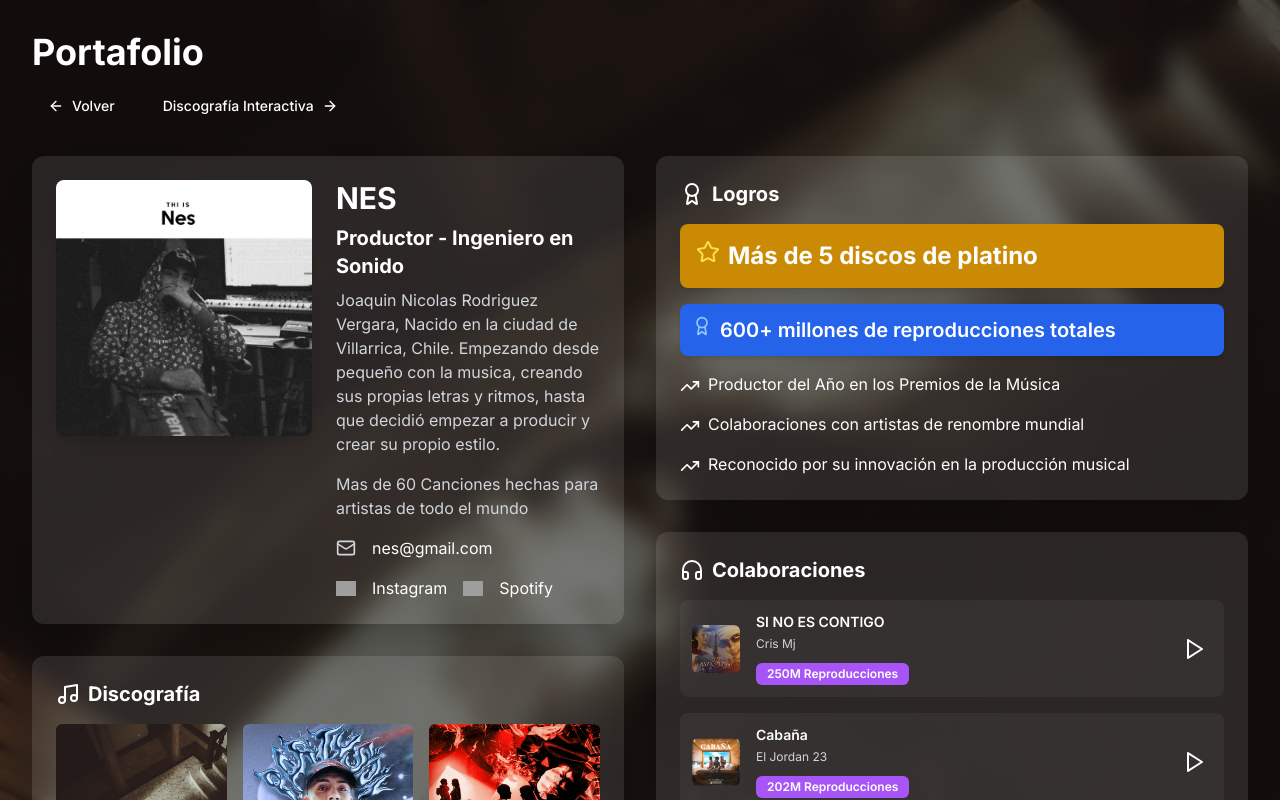
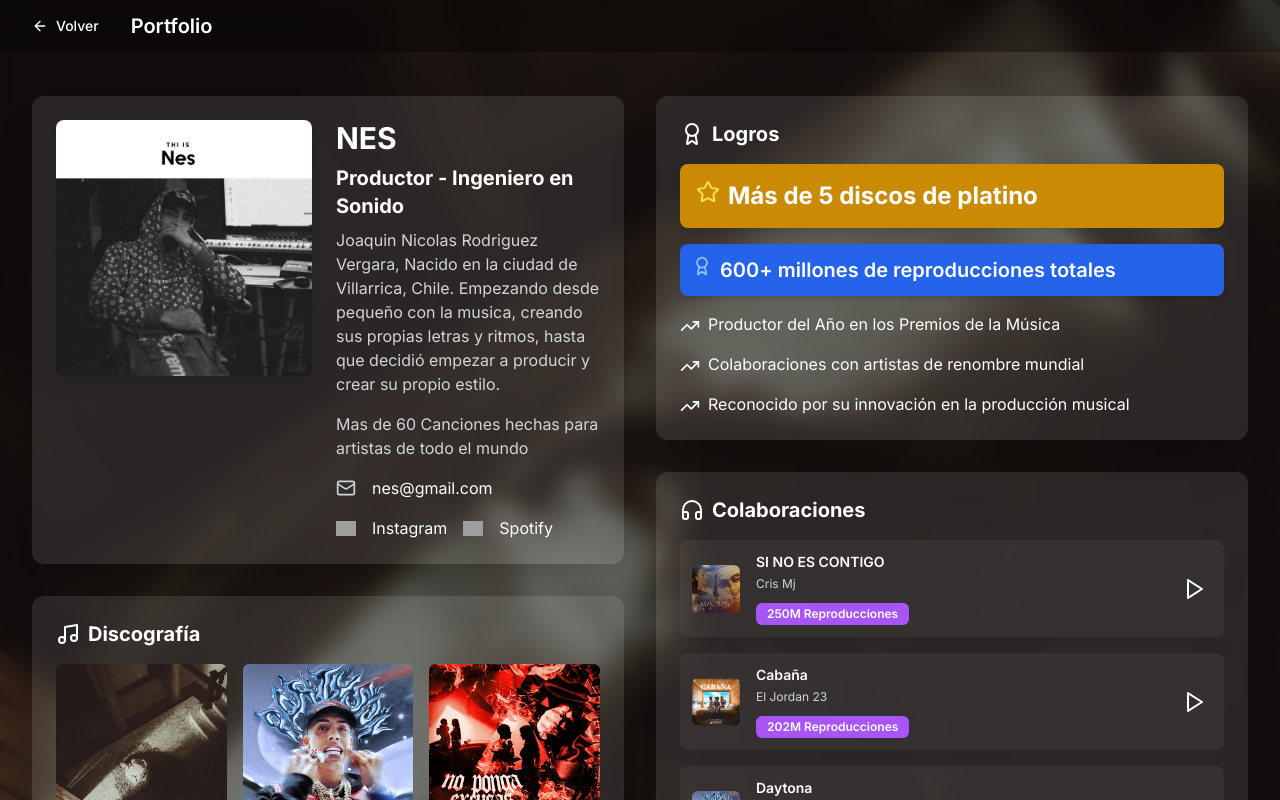
Before and after one commit to Nipicoco/NesProd, a Next.js app: page / in a window 1280 px wide. Both pictures are taken after a click on the button "Portafolio". Built offline with nearby package versions, Linux system fonts and the light colour scheme; grey boxes are pictures that could not be loaded.

Commit message:
latest changes with new navbar

```diff
--- /dev/null
+++ b/src/app/contexts/NavigationContext.tsx
@@ -0,0 +1,31 @@
+'use client'
+
+import React, { createContext, useContext, useState } from 'react'
+
+type NavigationContextType = {
+  currentPath: string[]
+  setCurrentPath: (path: string[]) => void
+  onBack?: () => void
+  setOnBack: (callback: (() => void) | undefined) => void
+}
+
+const NavigationContext = createContext<NavigationContextType | undefined>(undefined)
+
+export const useNavigation = () => {
+  const context = useContext(NavigationContext)
+  if (!context) {
+    throw new Error('useNavigation must be used within NavigationProvider')
+  }
+  return context
+}
+
+export const NavigationProvider: React.FC<{ children: React.ReactNode }> = ({ children }) => {
+  const [currentPath, setCurrentPath] = useState<string[]>(['Home'])
+  const [onBack, setOnBack] = useState<(() => void) | undefined>(undefined)
+
+  return (
+    <NavigationContext.Provider value={{ currentPath, setCurrentPath, onBack, setOnBack }}>
+      {children}
+    </NavigationContext.Provider>
+  )
+}
--- a/src/app/layout.tsx
+++ b/src/app/layout.tsx
@@ -2,6 +2,7 @@ import type { Metadata } from "next"
 import { Inter } from "next/font/google"
 import "./globals.css"
 import { Toaster } from "@/components/ui/toaster"
+import { MusicPlayerProvider } from './contexts/MusicPlayerContext'
 
 const inter = Inter({ subsets: ["latin"] })
 
@@ -18,9 +19,10 @@ export default function RootLayout({
   return (
     <html lang="en" suppressHydrationWarning>
       <body className={inter.className}>
-
+        <MusicPlayerProvider>
           {children}
           <Toaster />
+        </MusicPlayerProvider>
       </body>
     </html>
   )
--- a/src/app/page.tsx
+++ b/src/app/page.tsx
@@ -10,6 +10,7 @@ import MusicGallery from '@/components/MusicGallery'
 import AlbumDetail from '@/components/SongDetail'
 import ContactForm from '@/components/ContactForm'
 import { Album, Song, topAlbums, topSongs } from '@/app/data/musicData'
+import NavigationBar from '@/components/NavigationBar'
 
 export default function Home() {
   const [currentScreen, setCurrentScreen] = useState('landing')
@@ -58,6 +59,17 @@ export default function Home() {
   return (
     <MusicPlayerProvider>
       <main className="min-h-screen bg-black">
+        {currentScreen !== 'landing' && (
+          <NavigationBar
+            onBack={goBack}
+            title={
+              currentScreen === 'portfolio' ? 'Portfolio' :
+              currentScreen === 'gallery' ? 'Albums' :
+              currentScreen === 'musicGallery' ? selectedAlbum?.title || 'Album' :
+              currentScreen === 'album' ? selectedSong?.title || 'Song' : 'Home'
+            }
+          />
+        )}
         <div>
           <AnimatePresence mode="wait">
             {currentScreen === 'landing' && (
--- a/src/components/AlbumGallery.tsx
+++ b/src/components/AlbumGallery.tsx
@@ -16,27 +16,12 @@ export default function AlbumGallery({ onAlbumClick, onBack }: AlbumGalleryProps
   const [hoveredAlbum, setHoveredAlbum] = useState<string | null>(null)
 
   return (
+    <>
       <div className="min-h-screen bg-[url('/quelede.jpg')] bg-cover bg-center bg-fixed">
         <div className="fixed inset-0 backdrop-blur-md bg-black/50 overflow-hidden">
-        <div className="absolute inset-0 overflow-y-auto">
+          <div className="h-16" />
+          <div className="absolute inset-0 top-16 overflow-y-auto">
             <div className="min-h-screen flex flex-col p-8">
-            <motion.div
-              initial={{ opacity: 0, y: -20 }}
-              animate={{ opacity: 1, y: 0 }}
-              transition={{ duration: 0.5 }}
-            >
-              <Button onClick={onBack} variant="link" className="text-white mb-4 hover:text-gray-300 transition-colors">
-                <ArrowLeft className="mr-2 h-4 w-4" /> Volver
-              </Button>
-            </motion.div>
-            <motion.h1
-              className="text-4xl font-bold text-white mb-8"
-              initial={{ opacity: 0, y: -20 }}
-              animate={{ opacity: 1, y: 0 }}
-              transition={{ duration: 0.5, delay: 0.2 }}
-            >
-              🎵 Albumes 🎵
-            </motion.h1>
               <div className="grid grid-cols-1 sm:grid-cols-2 md:grid-cols-3 lg:grid-cols-4 gap-8">
                 <AnimatePresence>
                   {albums.map((album, index) => (
@@ -83,5 +68,6 @@ export default function AlbumGallery({ onAlbumClick, onBack }: AlbumGalleryProps
           </div>
         </div>
       </div>
+    </>
   )
 }
--- a/src/components/LandingScreen.tsx
+++ b/src/components/LandingScreen.tsx
@@ -16,8 +16,13 @@ export default function LandingScreen({ onContinue, onContact, onPortfolio }: La
   const audioRef = useRef<HTMLAudioElement | null>(null)
 
   useEffect(() => {
-    setIsLoaded(true)
+    const timer = setTimeout(() => {
+      setIsLoaded(true)
+    }, 100)
+
     audioRef.current = new Audio('/tag.mp3')
+
+    return () => clearTimeout(timer)
   }, [])
 
   const containerVariants: Variants = {
--- a/src/components/MusicGallery.tsx
+++ b/src/components/MusicGallery.tsx
@@ -33,17 +33,9 @@ export default function MusicGallery({ album, onSongClick, onBack }: MusicGaller
   return (
     <div className="min-h-screen bg-[url('/quelede.jpg')] bg-cover bg-center bg-fixed">
       <div className="fixed inset-0 backdrop-blur-md bg-black/50 overflow-hidden">
-        <div className="absolute inset-0 overflow-y-auto">
+        <div className="h-16" />
+        <div className="absolute inset-0 top-16 overflow-y-auto">
           <div className="min-h-screen flex flex-col p-8">
-            <motion.div
-              initial={{ opacity: 0, y: -20 }}
-              animate={{ opacity: 1, y: 0 }}
-              transition={{ duration: 0.5 }}
-            >
-              <Button onClick={onBack} variant="link" className="text-white mb-4">
-                <ArrowLeft className="mr-2 h-4 w-4" /> Volver
-              </Button>
-            </motion.div>
 
             <AnimatePresence>
               {showStats && (
--- /dev/null
+++ b/src/components/NavigationBar.tsx
@@ -0,0 +1,90 @@
+'use client'
+
+import { motion } from 'framer-motion'
+import { Button } from "@/components/ui/button"
+import { ArrowLeft, Play, Pause, SkipBack, SkipForward } from "lucide-react"
+import { useMusicPlayer } from '@/app/contexts/MusicPlayerContext'
+import VolumeControl from './VolumeControl'
+
+interface NavigationBarProps {
+  onBack?: () => void
+  title: string
+}
+
+export default function NavigationBar({ onBack, title }: NavigationBarProps) {
+  const {
+    currentSong,
+    isPlaying,
+    play,
+    pause,
+    next,
+    previous
+  } = useMusicPlayer()
+
+  return (
+    <motion.div
+      initial={{ opacity: 0, y: -20 }}
+      animate={{ opacity: 1, y: 0 }}
+      className="fixed top-0 left-0 right-0 z-50 bg-black/30 backdrop-blur-md"
+    >
+      <div className="max-w-7xl mx-auto px-4 py-2">
+        <div className="flex items-center justify-between">
+          {/* Left side - Back button and title */}
+          <div className="flex items-center space-x-4">
+            {onBack && (
+              <Button
+                onClick={onBack}
+                variant="link"
+                className="text-white hover:text-gray-300"
+              >
+                <ArrowLeft className="h-4 w-4 mr-2" />
+                Volver
+              </Button>
+            )}
+            <h1 className="text-white text-xl font-semibold">{title}</h1>
+          </div>
+          {/* Right side - Music player */}
+          {currentSong && (
+            <div className="flex items-center space-x-4">
+              <div className="hidden md:block">
+                <p className="text-sm text-white">{currentSong.title}</p>
+                <p className="text-xs text-gray-400">{currentSong.artist}</p>
+              </div>
+              <div className="flex items-center space-x-2">
+                <Button
+                  variant="ghost"
+                  size="icon"
+                  onClick={previous}
+                  className="text-white hover:text-gray-300"
+                >
+                  <SkipBack className="h-5 w-5" />
+                </Button>
+                <Button
+                  variant="ghost"
+                  size="icon"
+                  onClick={isPlaying ? pause : play}
+                  className="text-white hover:text-gray-300"
+                >
+                  {isPlaying ? (
+                    <Pause className="h-6 w-6" />
+                  ) : (
+                    <Play className="h-6 w-6" />
+                  )}
+                </Button>
+                <Button
+                  variant="ghost"
+                  size="icon"
+                  onClick={next}
+                  className="text-white hover:text-gray-300"
+                >
+                  <SkipForward className="h-5 w-5" />
+                </Button>
+                <VolumeControl />
+              </div>
+            </div>
+          )}
+        </div>
+      </div>
+    </motion.div>
+  )
+}
--- a/src/components/ProducerPortfolio.tsx
+++ b/src/components/ProducerPortfolio.tsx
@@ -63,27 +63,12 @@ export default function ProducerPortfolio({ onContinue, onBack, albums, topSongs
   }
 
   return (
+    <>
       <div className="min-h-screen bg-[url('/quelede.jpg')] bg-cover bg-center bg-fixed">
         <div className="fixed inset-0 backdrop-blur-md bg-black/50 overflow-hidden">
-        <div className="absolute inset-0 overflow-y-auto">
+          <div className="h-16" />
+          <div className="absolute inset-0 top-16 overflow-y-auto">
             <div className="min-h-screen flex flex-col p-4 sm:p-8">
-            <motion.div
-              initial={{ opacity: 0, y: -20 }}
-              animate={{ opacity: 1, y: 0 }}
-              transition={{ duration: 0.5 }}
-              className="text-white mb-4 sm:mb-8"
-            >
-              <h1 className="text-3xl sm:text-4xl font-bold mb-2 sm:mb-4">Portafolio</h1>
-              <div className="flex flex-col sm:flex-row space-y-2 sm:space-y-0 sm:space-x-4">
-                <Button onClick={onBack} variant="link" className="text-white hover:text-gray-300 transition-colors">
-                  <ArrowLeft className="mr-2 h-4 w-4" /> Volver
-                </Button>
-                <Button onClick={onContinue} variant="link" className="text-white hover:text-gray-300 transition-colors">
-                  Discografía Interactiva <ArrowRight className="ml-2 h-4 w-4" />
-                </Button>
-              </div>
-            </motion.div>
-
               <div className="grid grid-cols-1 lg:grid-cols-2 gap-4 sm:gap-8 mb-8">
                 <motion.div
                   initial={{ opacity: 0, x: -50 }}
@@ -262,5 +247,6 @@ export default function ProducerPortfolio({ onContinue, onBack, albums, topSongs
           </div>
         </div>
       </div>
+    </>
   )
 }
```
Lines whose indentation alone changed are shown as unchanged.
